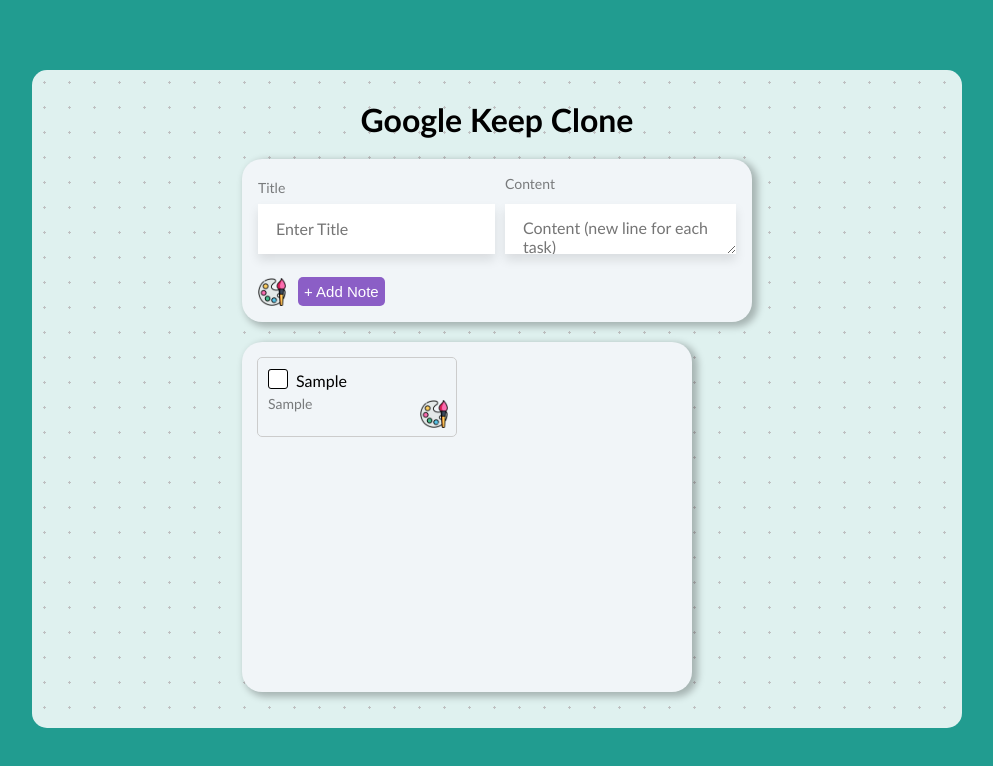
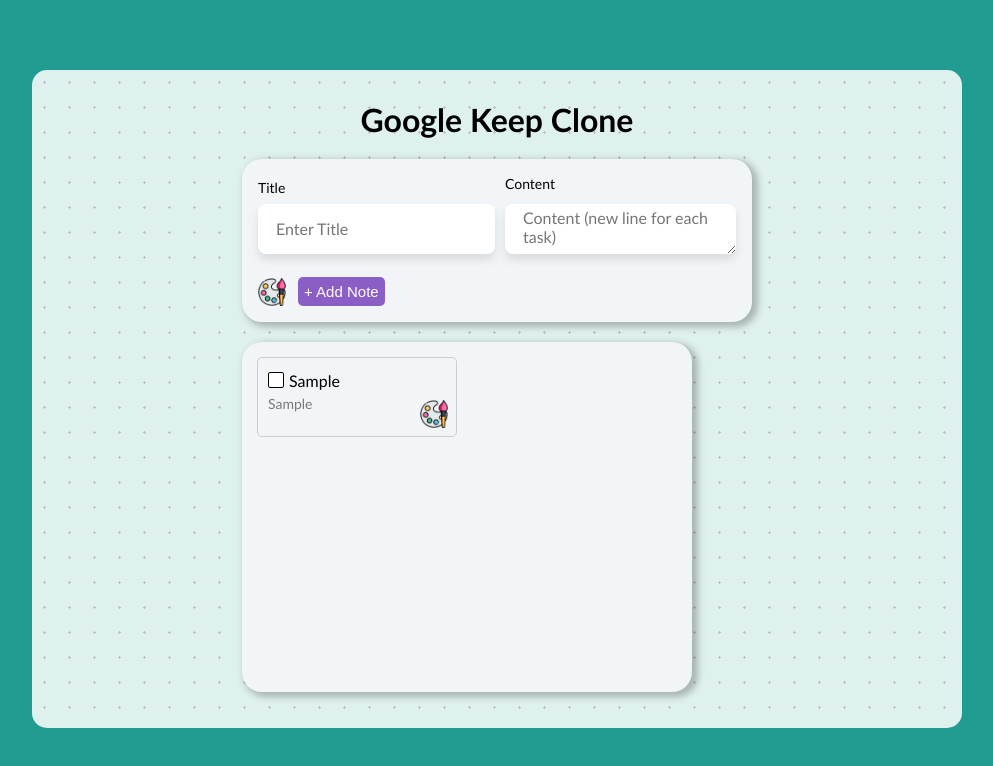
Before and after one commit to mdareef/google-keep-clone, a React (Create React App) app: page / in a window 1280 px wide. Both pictures are taken after typing "Sample", "Sample" into the empty fields and a click on the button "+ Add Note". Shown: the top 766 px of the page, without its empty margins (143-1136 px from the left). Built offline with nearby package versions, Linux system fonts and the light colour scheme.

Commit message:
Update styles.css

```diff
--- a/src/styles.css
+++ b/src/styles.css
@@ -115,11 +115,11 @@
 .task {
   display: flex;
   margin: 5px 0;
-  align-items: flex-start;
+  align-items: center;
 }
 
 .task-checkbox {
-  margin-right: 15px;
+  margin-right: 8px;
 }
 
 .task-title {
@@ -158,26 +158,28 @@
 
 .input-title {
   background: #fff;
-  color: #a3a3a3;
+  color: #000;
   font: inherit;
   box-shadow: 0 6px 10px 0 rgba(0, 0, 0, 0.1);
   border: 0;
   outline: 0;
   padding: 14px 18px;
   height: 50px;
+  border-radius: 8px;
 }
 
 .input-textarea {
   background: #fff;
-  color: #a3a3a3;
+  color: #000;
   font: inherit;
   box-shadow: 0 6px 10px 0 rgba(0, 0, 0, 0.1);
   border: 0;
   outline: 0;
-  padding: 14px 18px;
+  padding: 4px 18px;
   height: 50px;
   overflow: scroll;
   margin-top: 4px;
+  border-radius: 8px;
 }
 
 .input-color {
@@ -218,7 +220,7 @@
 .input-title-text {
   font-size: 14px;
   margin-bottom: 8px;
-  color: #00000080;
+  color: #000;
 }
 
 .no-note {
@@ -260,22 +262,22 @@
   content: "";
   position: relative;
   display: inline-block;
-  width: 18px;
-  height: 18px;
+  width: 14px;
+  height: 14px;
   background-color: #fff;
   cursor: pointer;
   transition: background-color 0.3s ease;
   border: 1px solid #000;
-  border-radius: 3px;
+  border-radius: 2px;
 }
 
 .task-checkbox::after {
   content: "";
   position: absolute;
   top: 0px;
-  left: 6px;
-  width: 6px;
-  height: 14px;
+  left: 5px;
+  width: 4px;
+  height: 12px;
   background-color: transparent;
   border: solid #000;
   border-width: 0 2px 2px 0;
```
